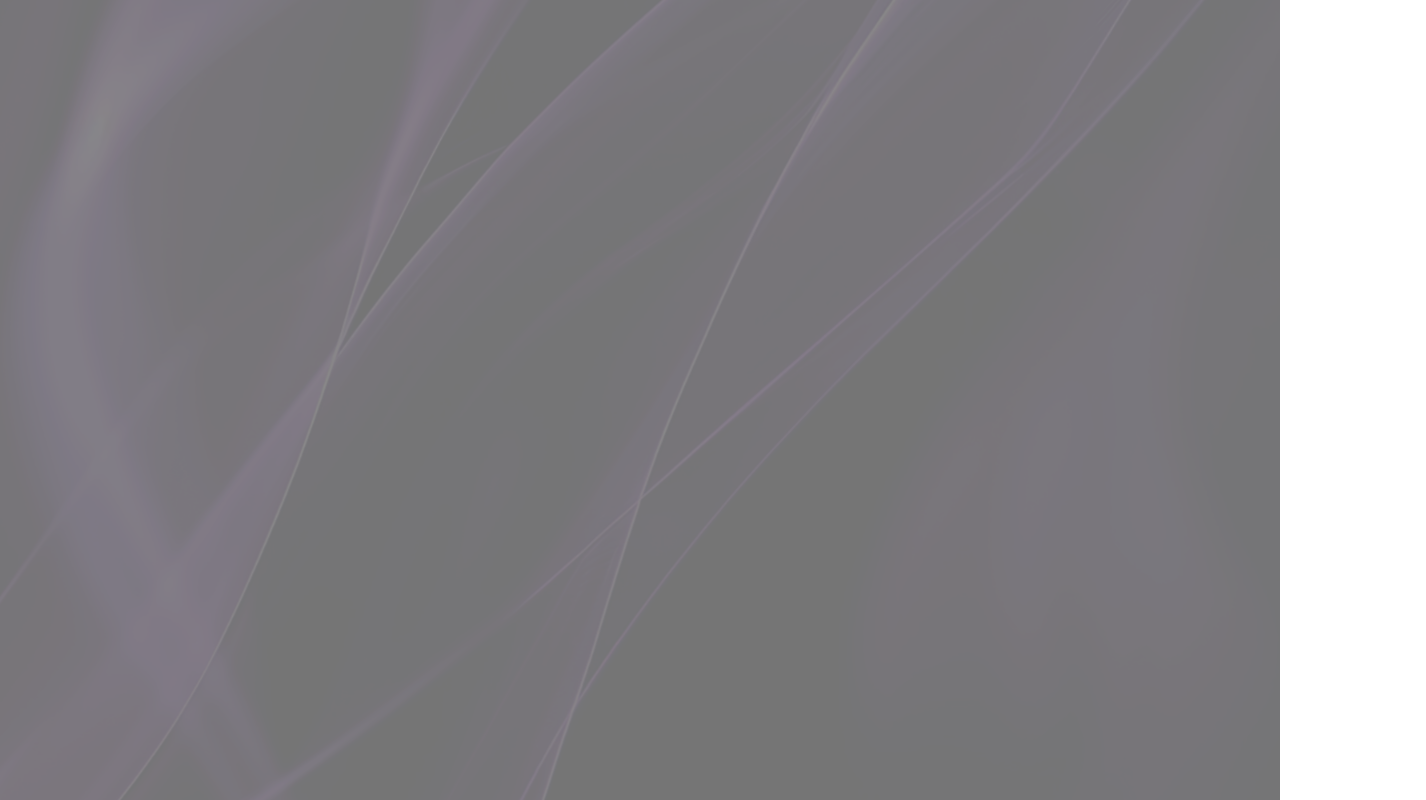
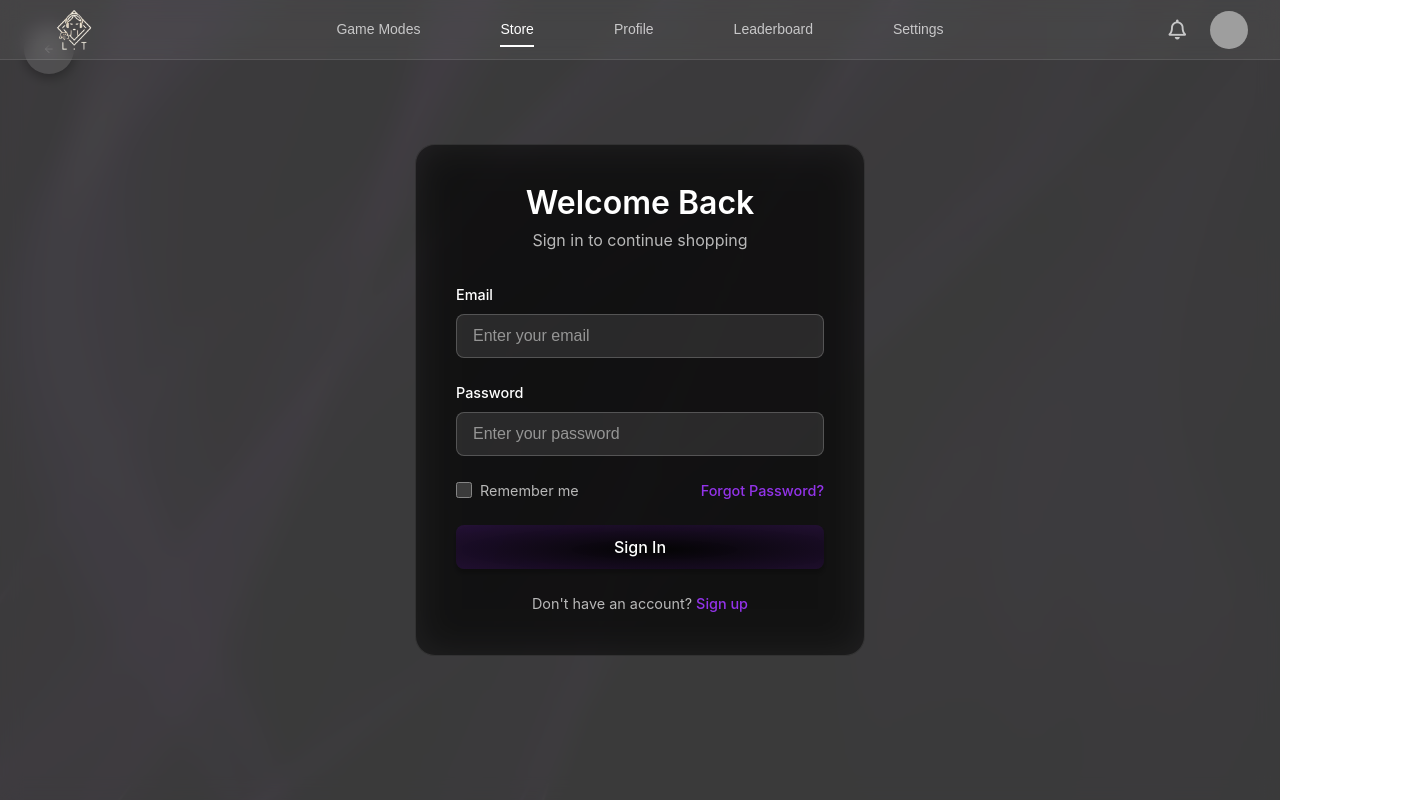
Before and after one commit to luxuryintaste-LIT/lit-ecommerce-backend, a React (Vite) app: page /login in a window 1280 px wide. Before the commit this address had no page. Shown: the top 800 px of the page, 1426 px wide, since content can reach past the window. Built offline with nearby package versions, Linux system fonts and the light colour scheme; grey boxes are pictures that could not be loaded.

Commit message:
page added

```diff
--- a/src/App.jsx
+++ b/src/App.jsx
@@ -7,25 +7,24 @@ import FilterBar from './components/FilterBar';
 import ProductList from './components/ProductList';
 import Footer from './components/Footer';
 import ProductDetailsPage from './pages/ProductDetailsPage';
+import Home from './pages/Home';
+import LoginPage from './pages/LoginPage';
 import bodyBg from './img/body-bg.png';
 import './App.css';
 
 function App() {
   return (
     <Router>
-      <Routes>
-        <Route path="/" element={
-          <div className="app">
-            <Navbar />
-            <SearchBar />
-            <CategoryCards />
-            <FilterBar />
-            <ProductList />
-            <Footer />
-          </div>
-        } />
-        <Route path="/product/:productId" element={<ProductDetailsPage />} />
-      </Routes>
+      <div className="app">
+        <Navbar />
+        <Routes>
+          <Route path="/" element={<Home />} />
+          <Route path="/products" element={<ProductList />} />
+          <Route path="/product/:id" element={<ProductDetailsPage />} />
+          <Route path="/login" element={<LoginPage />} />
+        </Routes>
+        <Footer />
+      </div>
     </Router>
   );
 }
--- a/src/components/Footer.jsx
+++ b/src/components/Footer.jsx
@@ -1,4 +1,5 @@
 import React from 'react';
+import { Link } from 'react-router-dom';
 import '../styles/Footer.css';
 import logo from '../img/logo.png';
 import googlePlay from '../img/google-play.png';
@@ -10,7 +11,12 @@ const Footer = () => {
       <div className="footer-content">
         <div className="footer-main">
           <div className="footer-logo-section">
-            <img src={logo} alt="LuxuryInTaste Logo" className="footer-logo" />
+            <Link to="/login" className="footer-logo">
+              <img src={logo} alt="Luxury in Taste" />
+            </Link>
+            <p className="footer-description">
+              Your premium destination for luxury fashion and accessories.
+            </p>
           </div>
 
           <div className="footer-middle">
--- /dev/null
+++ b/src/pages/LoginPage.jsx
@@ -0,0 +1,90 @@
+import React, { useState } from 'react';
+import { useNavigate } from 'react-router-dom';
+import '../styles/LoginPage.css';
+
+const LoginPage = () => {
+  const navigate = useNavigate();
+  const [formData, setFormData] = useState({
+    email: '',
+    password: ''
+  });
+
+  const handleChange = (e) => {
+    const { name, value } = e.target;
+    setFormData(prev => ({
+      ...prev,
+      [name]: value
+    }));
+  };
+
+  const handleSubmit = (e) => {
+    e.preventDefault();
+    // Handle login logic here
+    console.log('Login attempt:', formData);
+  };
+
+  const handleBack = () => {
+    navigate(-1);
+  };
+
+  return (
+    <div className="login-page">
+      <button className="back-button" onClick={handleBack} aria-label="Back">
+        <svg xmlns="http://www.w3.org/2000/svg" width="24" height="24" viewBox="0 0 24 24" fill="none" stroke="currentColor" strokeWidth="2" strokeLinecap="round" strokeLinejoin="round">
+          <path d="M19 12H5M12 19l-7-7 7-7"/>
+        </svg>
+      </button>
+
+      <div className="login-container">
+        <h1 className="login-title">Welcome Back</h1>
+        <p className="login-subtitle">Sign in to continue shopping</p>
+
+        <form className="login-form" onSubmit={handleSubmit}>
+          <div className="form-group">
+            <label htmlFor="email">Email</label>
+            <input
+              type="email"
+              id="email"
+              name="email"
+              value={formData.email}
+              onChange={handleChange}
+              placeholder="Enter your email"
+              required
+            />
+          </div>
+
+          <div className="form-group">
+            <label htmlFor="password">Password</label>
+            <input
+              type="password"
+              id="password"
+              name="password"
+              value={formData.password}
+              onChange={handleChange}
+              placeholder="Enter your password"
+              required
+            />
+          </div>
+
+          <div className="form-options">
+            <label className="remember-me">
+              <input type="checkbox" />
+              <span>Remember me</span>
+            </label>
+            <a href="#" className="forgot-password">Forgot Password?</a>
+          </div>
+
+          <button type="submit" className="login-button">
+            Sign In
+          </button>
+
+          <p className="signup-link">
+            Don't have an account? <a href="#">Sign up</a>
+          </p>
+        </form>
+      </div>
+    </div>
+  );
+};
+
+export default LoginPage;
--- a/src/styles/Footer.css
+++ b/src/styles/Footer.css
@@ -187,7 +187,6 @@
 
 .store-badge {
   height: 48px;
-  width: 180px;
   padding: 8px 16px;
   background: white;
   border-radius: 50px;
@@ -203,32 +202,23 @@
 .store-icon {
   height: 24px;
   width: auto;
-  flex-shrink: 0;
 }
 
 .store-text {
   display: flex;
   flex-direction: column;
   gap: 0px;
-  flex: 1;
-  min-width: 0;
 }
 
 .store-action {
   font-size: 0.7rem;
   color: #666;
-  white-space: nowrap;
-  overflow: hidden;
-  text-overflow: ellipsis;
 }
 
 .store-name {
   font-size: 1.1rem;
   font-weight: 500;
   line-height: 1;
-  white-space: nowrap;
-  overflow: hidden;
-  text-overflow: ellipsis;
 }
 
 .store-badge:hover {
--- /dev/null
+++ b/src/styles/LoginPage.css
@@ -0,0 +1,213 @@
+.login-page {
+  min-height: 100vh;
+  display: flex;
+  justify-content: center;
+  align-items: center;
+  padding: 2rem;
+  position: relative;
+  background: rgba(0, 0, 0, 0.5);
+  backdrop-filter: blur(10px);
+  -webkit-backdrop-filter: blur(10px);
+}
+
+.back-button {
+  position: fixed;
+  top: 1.5rem;
+  left: 1.5rem;
+  background: rgba(255, 255, 255, 0.1);
+  border: none;
+  color: white;
+  cursor: pointer;
+  z-index: 10000;
+  width: 50px;
+  height: 50px;
+  display: flex;
+  align-items: center;
+  justify-content: center;
+  border-radius: 50%;
+  transition: all 0.3s ease;
+  box-shadow: 0 4px 12px rgba(0, 0, 0, 0.3);
+}
+
+.back-button:hover {
+  background: rgba(255, 255, 255, 0.2);
+  transform: rotate(90deg);
+}
+
+.login-container {
+  background: rgba(0, 0, 0, 0.4);
+  backdrop-filter: blur(20px);
+  -webkit-backdrop-filter: blur(20px);
+  border: 1px solid rgba(255, 255, 255, 0.1);
+  border-radius: 20px;
+  padding: 2.5rem;
+  width: 100%;
+  max-width: 450px;
+  animation: fadeIn 0.3s ease-out;
+}
+
+@keyframes fadeIn {
+  from {
+    opacity: 0;
+    transform: translateY(20px);
+  }
+  to {
+    opacity: 1;
+    transform: translateY(0);
+  }
+}
+
+.login-title {
+  font-size: 2rem;
+  font-weight: 600;
+  color: white;
+  margin-bottom: 0.5rem;
+  text-align: center;
+}
+
+.login-subtitle {
+  color: rgba(255, 255, 255, 0.7);
+  text-align: center;
+  margin-bottom: 2rem;
+}
+
+.login-form {
+  display: flex;
+  flex-direction: column;
+  gap: 1.5rem;
+}
+
+.form-group {
+  display: flex;
+  flex-direction: column;
+  gap: 0.5rem;
+}
+
+.form-group label {
+  color: white;
+  font-size: 0.9rem;
+  font-weight: 500;
+}
+
+.form-group input {
+  padding: 0.75rem 1rem;
+  border-radius: 8px;
+  border: 1px solid rgba(255, 255, 255, 0.2);
+  background: rgba(255, 255, 255, 0.1);
+  color: white;
+  font-size: 1rem;
+  transition: all 0.3s ease;
+}
+
+.form-group input:focus {
+  outline: none;
+  border-color: rgba(147, 51, 234, 0.5);
+  box-shadow: 0 0 0 2px rgba(147, 51, 234, 0.2);
+}
+
+.form-group input::placeholder {
+  color: rgba(255, 255, 255, 0.5);
+}
+
+.form-options {
+  display: flex;
+  justify-content: space-between;
+  align-items: center;
+  font-size: 0.9rem;
+}
+
+.remember-me {
+  display: flex;
+  align-items: center;
+  gap: 0.5rem;
+  color: rgba(255, 255, 255, 0.7);
+  cursor: pointer;
+}
+
+.remember-me input {
+  width: 16px;
+  height: 16px;
+  cursor: pointer;
+}
+
+.forgot-password {
+  color: #9333EA;
+  text-decoration: none;
+  transition: all 0.3s ease;
+}
+
+.forgot-password:hover {
+  text-decoration: underline;
+}
+
+.login-button {
+  padding: 0.75rem 1.5rem;
+  border-radius: 8px;
+  background: radial-gradient(309.68% 308.36% at 53.98% 55.95%, rgba(0, 0, 0, 0.80) 0%, rgba(147, 51, 234, 0.40) 50%);
+  box-shadow: 0px 4px 4px 0px rgba(0, 0, 0, 0.25);
+  color: white;
+  font-size: 1rem;
+  font-weight: 500;
+  cursor: pointer;
+  transition: all 0.3s ease;
+  border: none;
+}
+
+.login-button:hover {
+  transform: translateY(-2px);
+  box-shadow: 0px 6px 8px 0px rgba(0, 0, 0, 0.3);
+}
+
+.signup-link {
+  text-align: center;
+  color: rgba(255, 255, 255, 0.7);
+  font-size: 0.9rem;
+}
+
+.signup-link a {
+  color: #9333EA;
+  text-decoration: none;
+  transition: all 0.3s ease;
+}
+
+.signup-link a:hover {
+  text-decoration: underline;
+}
+
+@media (max-width: 768px) {
+  .login-page {
+    padding: 1rem;
+  }
+
+  .login-container {
+    padding: 2rem 1.5rem;
+  }
+
+  .login-title {
+    font-size: 1.75rem;
+  }
+
+  .login-subtitle {
+    font-size: 0.9rem;
+  }
+}
+
+@media (max-width: 480px) {
+  .login-container {
+    padding: 1.5rem 1rem;
+  }
+
+  .login-title {
+    font-size: 1.5rem;
+  }
+
+  .form-group input {
+    padding: 0.6rem 0.8rem;
+    font-size: 0.9rem;
+  }
+
+  .login-button {
+    padding: 0.6rem 1.2rem;
+    font-size: 0.9rem;
+  }
+}
```
